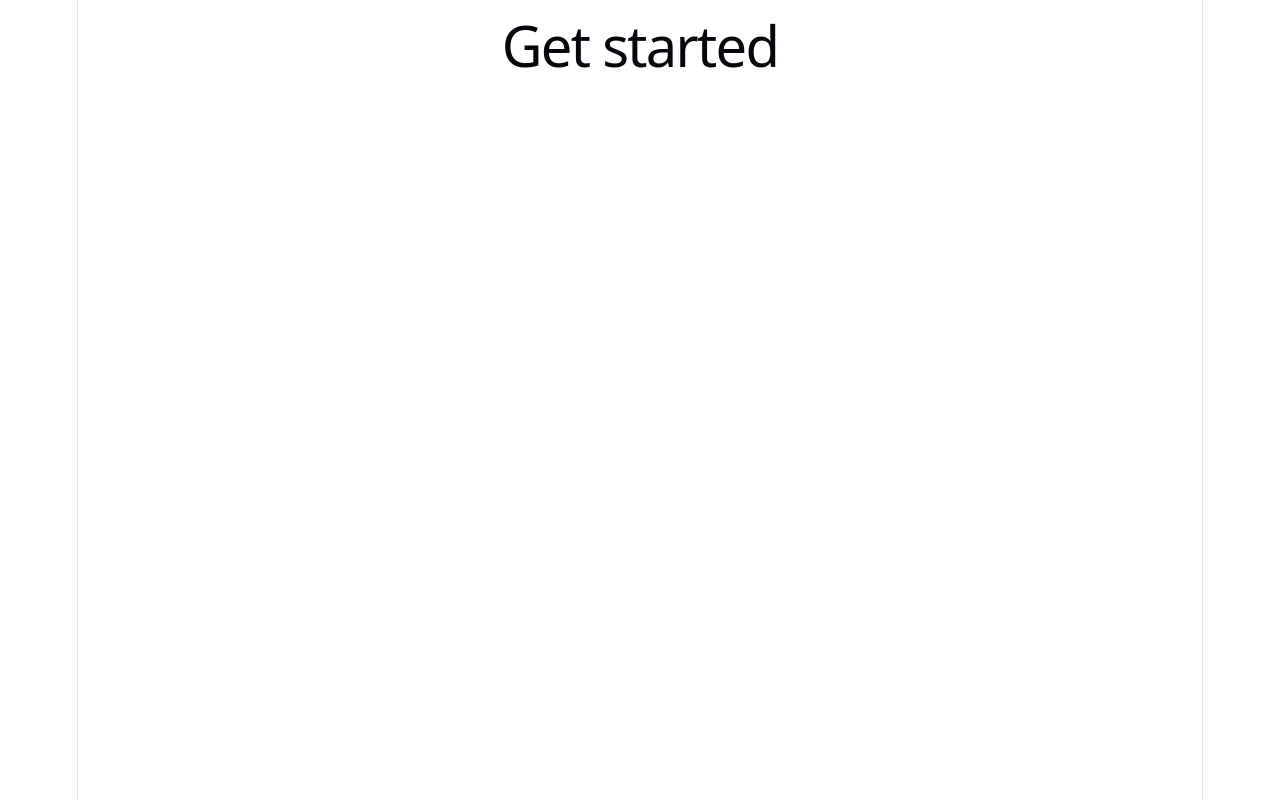
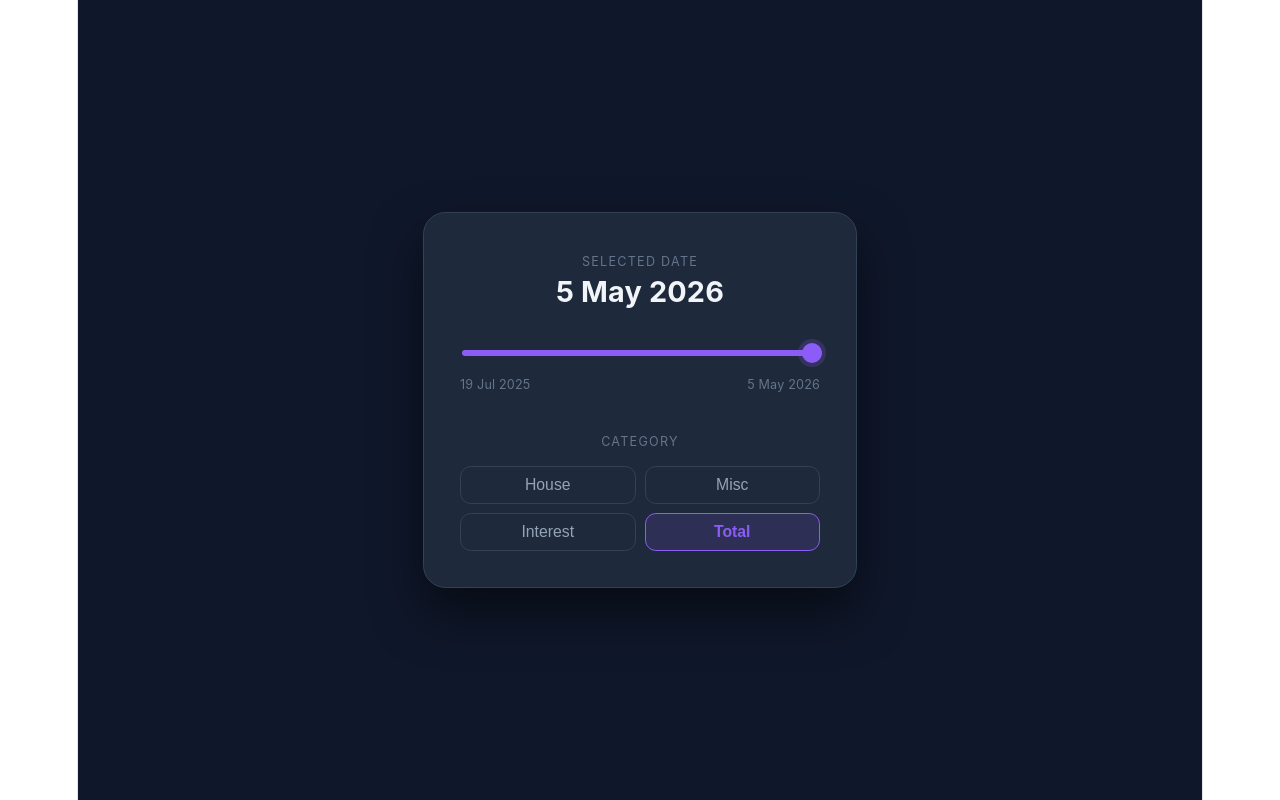
Before and after one commit to jwcn97/google-sheets-finance-sidebar, a React (Vite) app: page / in a window 1280 px wide. Built offline with nearby package versions, Linux system fonts and the light colour scheme.

Commit message:
feat: basic components

```diff
--- a/src/App.tsx
+++ b/src/App.tsx
@@ -1,12 +1,150 @@
+import { useState } from 'react'
+
+const START_DATE = new Date('2025-07-19')
+const END_DATE = new Date('2026-05-05')
+const TOTAL_DAYS = Math.round((END_DATE.getTime() - START_DATE.getTime()) / 86400000)
+
+function formatDate(date: Date): string {
+  return date.toLocaleDateString('en-GB', { day: 'numeric', month: 'short', year: 'numeric' })
+}
+
+function dayToDate(days: number): Date {
+  const d = new Date(START_DATE)
+  d.setDate(d.getDate() + days)
+  return d
+}
+
+const CATEGORIES = ['house', 'misc', 'interest', 'total'] as const
+type Category = typeof CATEGORIES[number]
+
+const CATEGORY_COLORS: Record<Category, string> = {
+  house: '#3b82f6',
+  misc: '#f59e0b',
+  interest: '#ef4444',
+  total: '#8b5cf6',
+}
+
 function App() {
+  const [value, setValue] = useState(TOTAL_DAYS)
+  const [category, setCategory] = useState<Category>('total')
+
+  const selectedDate = dayToDate(value)
+  const accent = CATEGORY_COLORS[category]
+  const pct = Math.round((value / TOTAL_DAYS) * 100)
+
   return (
-    <>
-      <section id="center">
+    <div style={{
+      minHeight: '100vh',
+      background: '#0f172a',
+      display: 'flex',
+      alignItems: 'center',
+      justifyContent: 'center',
+      fontFamily: "'Inter', system-ui, sans-serif",
+    }}>
+      <div style={{
+        background: '#1e293b',
+        borderRadius: '1.25rem',
+        padding: '2rem',
+        width: '360px',
+        boxShadow: '0 25px 50px rgba(0,0,0,0.5)',
+        border: '1px solid #334155',
+      }}>
+
+        {/* Header */}
+        <div style={{ marginBottom: '1.75rem' }}>
+          <p style={{ margin: 0, fontSize: '0.7rem', letterSpacing: '0.1em', textTransform: 'uppercase', color: '#64748b' }}>
+            Selected date
+          </p>
+          <p style={{ margin: '0.25rem 0 0', fontSize: '1.6rem', fontWeight: 700, color: '#f1f5f9' }}>
+            {formatDate(selectedDate)}
+          </p>
+        </div>
+
+        {/* Slider */}
+        <div style={{ marginBottom: '1.75rem' }}>
+          <style>{`
+            .date-slider {
+              -webkit-appearance: none;
+              appearance: none;
+              width: 100%;
+              height: 6px;
+              border-radius: 3px;
+              background: linear-gradient(to right, ${accent} ${pct}%, #334155 ${pct}%);
+              outline: none;
+              cursor: pointer;
+            }
+            .date-slider::-webkit-slider-thumb {
+              -webkit-appearance: none;
+              appearance: none;
+              width: 20px;
+              height: 20px;
+              border-radius: 50%;
+              background: ${accent};
+              box-shadow: 0 0 0 4px ${accent}33;
+              cursor: pointer;
+              transition: box-shadow 0.15s;
+            }
+            .date-slider::-webkit-slider-thumb:hover {
+              box-shadow: 0 0 0 7px ${accent}44;
+            }
+            .date-slider::-moz-range-thumb {
+              width: 20px;
+              height: 20px;
+              border: none;
+              border-radius: 50%;
+              background: ${accent};
+              box-shadow: 0 0 0 4px ${accent}33;
+              cursor: pointer;
+            }
+          `}</style>
+          <input
+            className="date-slider"
+            type="range"
+            min={0}
+            max={TOTAL_DAYS}
+            value={value}
+            onChange={e => setValue(Number(e.target.value))}
+          />
+          <div style={{ display: 'flex', justifyContent: 'space-between', marginTop: '0.5rem' }}>
+            <span style={{ fontSize: '0.7rem', color: '#64748b' }}>{formatDate(START_DATE)}</span>
+            <span style={{ fontSize: '0.7rem', color: '#64748b' }}>{formatDate(END_DATE)}</span>
+          </div>
+        </div>
+
+        {/* Category pills */}
         <div>
-          <h1>Get started</h1>
+          <p style={{ margin: '0 0 0.6rem', fontSize: '0.7rem', letterSpacing: '0.1em', textTransform: 'uppercase', color: '#64748b' }}>
+            Category
+          </p>
+          <div style={{ display: 'grid', gridTemplateColumns: '1fr 1fr', gap: '0.5rem' }}>
+            {CATEGORIES.map(cat => {
+              const active = cat === category
+              return (
+                <button
+                  key={cat}
+                  onClick={() => setCategory(cat)}
+                  style={{
+                    padding: '0.5rem',
+                    borderRadius: '0.6rem',
+                    border: `1.5px solid ${active ? CATEGORY_COLORS[cat] : '#334155'}`,
+                    background: active ? `${CATEGORY_COLORS[cat]}22` : 'transparent',
+                    color: active ? CATEGORY_COLORS[cat] : '#94a3b8',
+                    fontWeight: active ? 600 : 400,
+                    fontSize: '0.875rem',
+                    cursor: 'pointer',
+                    textTransform: 'capitalize',
+                    transition: 'all 0.15s',
+                  }}
+                >
+                  {cat}
+                </button>
+              )
+            })}
+          </div>
         </div>
-      </section>
-    </>
+
+      </div>
+    </div>
   )
 }
 
```
